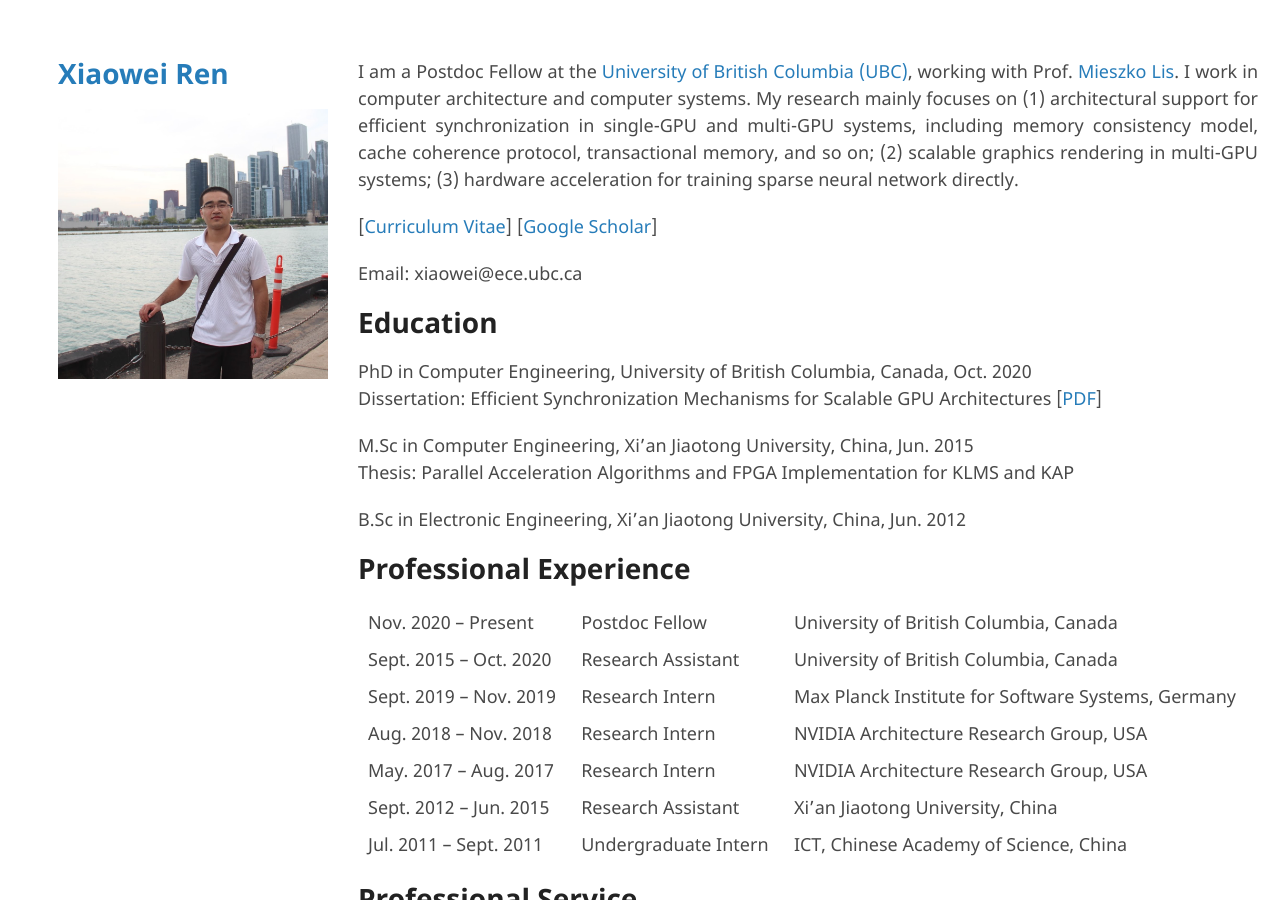
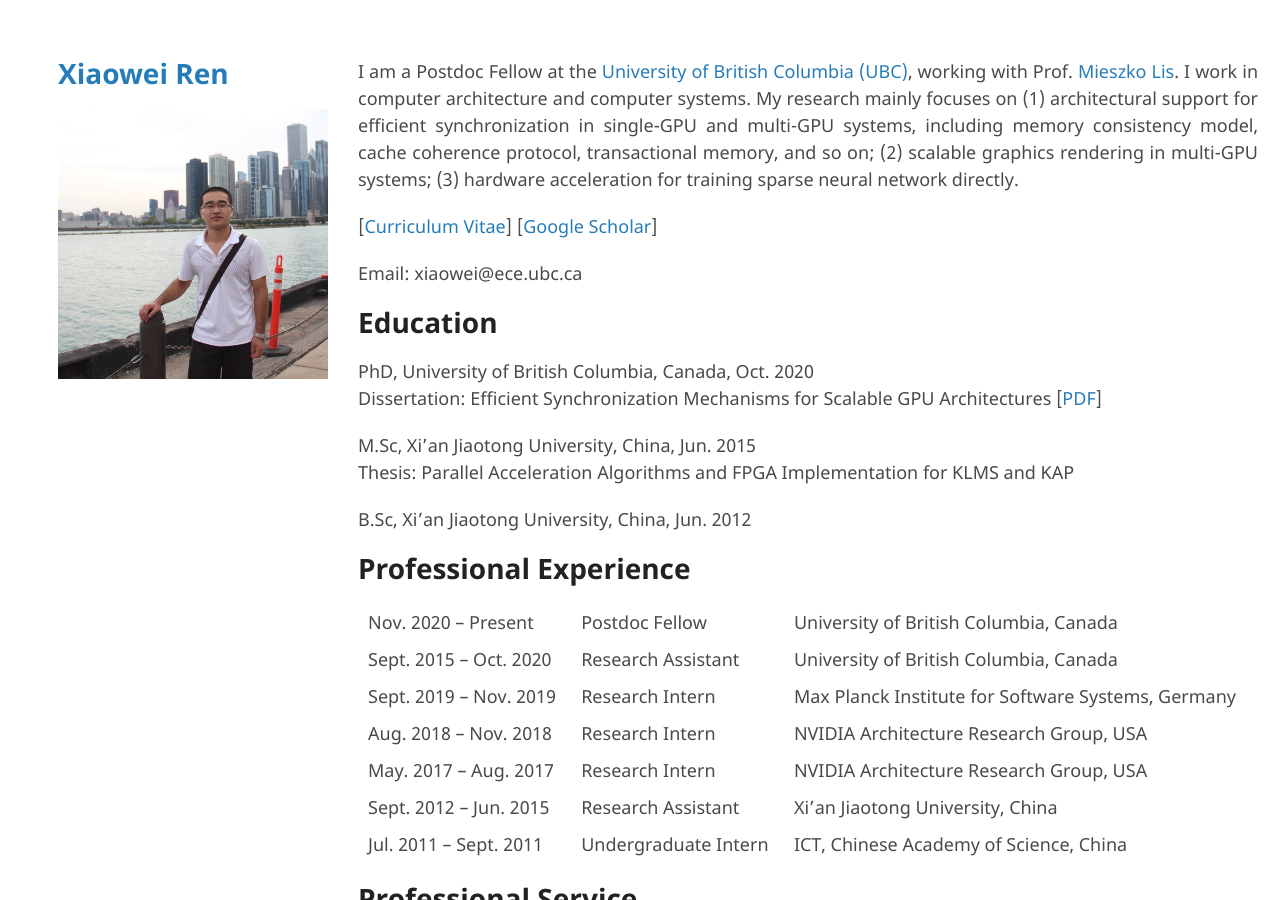
Before and after one commit to ericrxw/xiaoweiren, a Jekyll site: the page built from index.md, in a window 1280 px wide and 900 px high. Built offline with Jekyll 4.4.1, drawn with Linux system fonts in a browser that asks for light colours; our own code applies the rules of GitHub Pages for plain Markdown files; the repository's description, which GitHub fills in, is left out.

Commit message:
minor change

```diff
--- a/index.md
+++ b/index.md
@@ -6,13 +6,13 @@
 
 # Education
 
-PhD in Computer Engineering, University of British Columbia, Canada, Oct. 2020 \\
+PhD, University of British Columbia, Canada, Oct. 2020 \\
 Dissertation: Efficient Synchronization Mechanisms for Scalable GPU Architectures [[PDF](./docs/Xiaowei_Ren_PhD_Dissertation.pdf)]
 
-M.Sc in Computer Engineering, Xi'an Jiaotong University, China, Jun. 2015\\
+M.Sc, Xi'an Jiaotong University, China, Jun. 2015\\
 Thesis: Parallel Acceleration Algorithms and FPGA Implementation for KLMS and KAP
 
-B.Sc in Electronic Engineering, Xi'an Jiaotong University, China, Jun. 2012
+B.Sc, Xi'an Jiaotong University, China, Jun. 2012
 
 # Professional Experience
 
```
